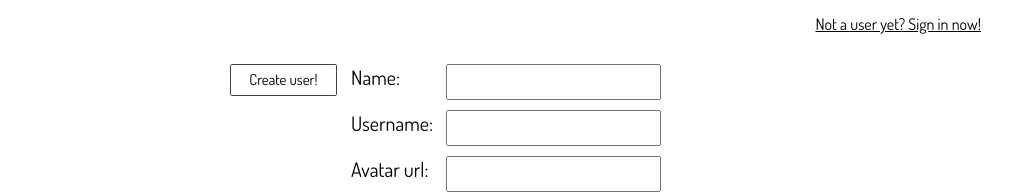
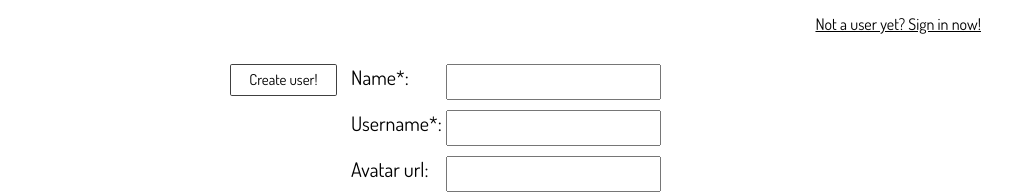
Before and after one commit to Natalalia/nata-nc-news-fe, a React (Create React App) app: page /create-user in a window 1280 px wide. Shown: the part 200-396 px from the top of the page, without its empty margins (134-1146 px from the left). Built offline with nearby package versions, Linux system fonts and the light colour scheme; no server answers.

Commit message:
show to the user which field are needed

```diff
--- a/src/components/CreateUser.jsx
+++ b/src/components/CreateUser.jsx
@@ -14,7 +14,7 @@ class CreateUser extends React.Component {
       <div>
         <form onSubmit={this.handleSubmit} className="form">
           <div className="firstInput">
-            <label>Name:</label>
+            <label>Name*:</label>
             <input
               required
               value={this.state.name}
@@ -22,7 +22,7 @@ class CreateUser extends React.Component {
             />
           </div>
           <div className="secondInput">
-            <label>Username:</label>
+            <label>Username*:</label>
             <input
               required
               value={this.state.username}
```
